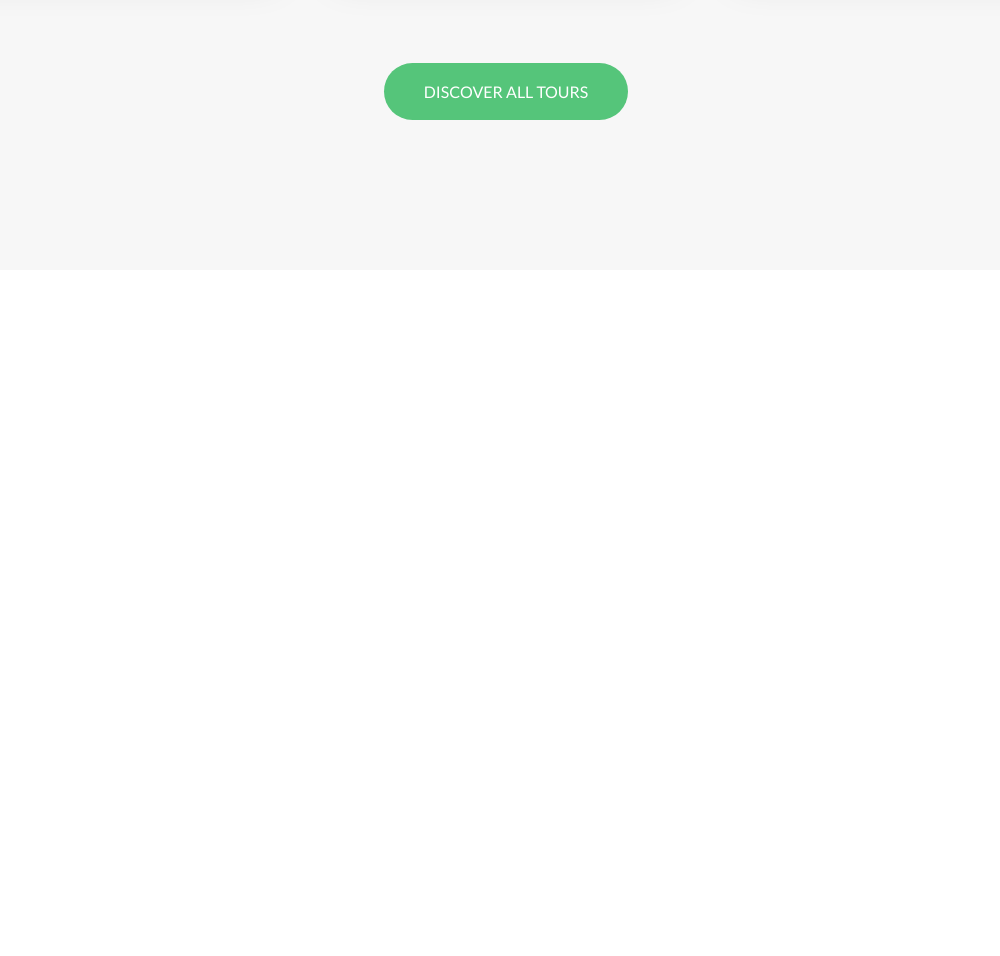
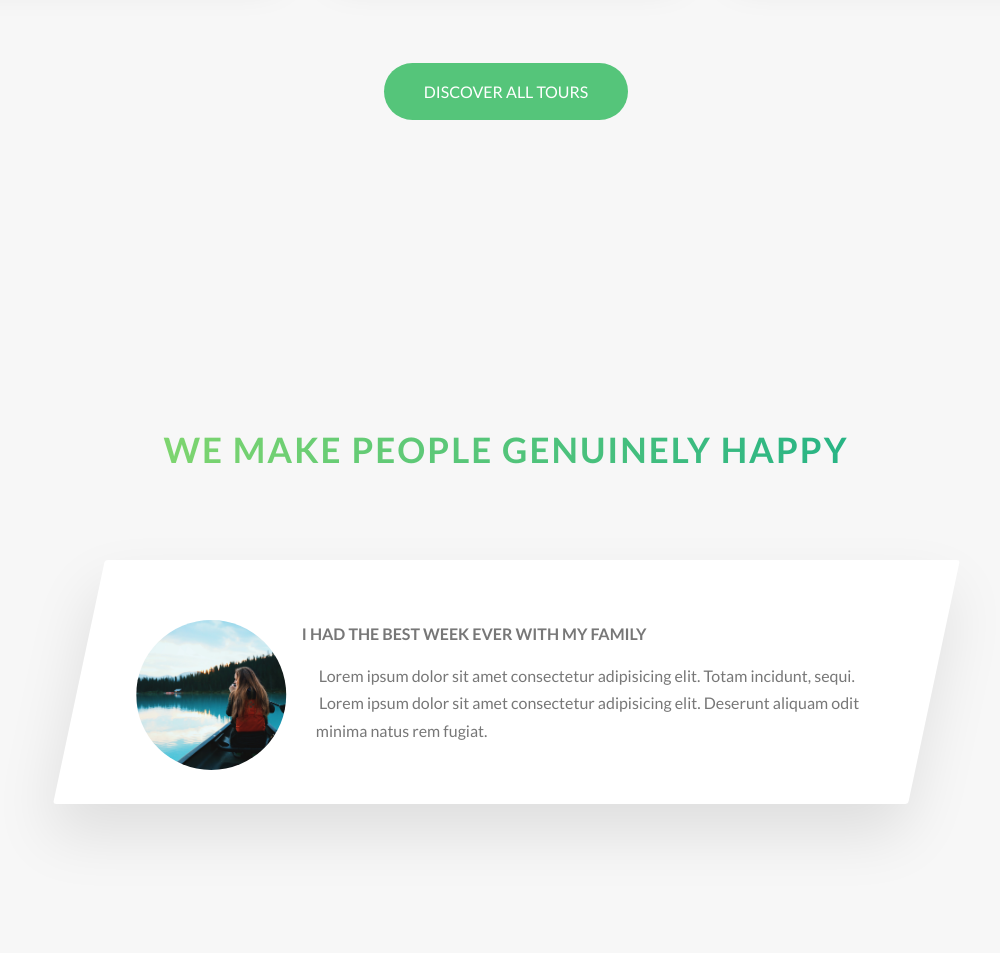
Before and after one commit to dmgimhana/naturetours, a website: page index.html in a window 1280 px wide. Shown: the part 3059-4015 px from the top of the page, without its empty margins (134-1134 px from the left). Before the commit the page ends 3359 px from the top, so only its background shows below. Drawn offline with Linux system fonts and the light colour scheme.

Commit message:
story section 1

```diff
--- a/index.html
+++ b/index.html
@@ -231,6 +231,32 @@
           <a href="#" class="btn btn--green">Discover all tours</a>
         </div>
       </section>
+      <div class="section-stories">
+        <div class="u-center-text u-margin-bottom-big">
+          <h2 class="heading-secondary">We make people genuinely happy</h2>
+        </div>
+        <div class="row">
+          <div class="story">
+            <figure class="story__shape">
+              <img
+                src="img/nat-8.jpg"
+                alt="Person on a tour"
+                class="story__img"
+              />
+            </figure>
+            <div class="story__text">
+              <div class="heading-tertiary u-margin-bottom-small">
+                I had the best week ever with my family
+              </div>
+              <p>
+                Lorem ipsum dolor sit amet consectetur adipisicing elit. Totam
+                incidunt, sequi. Lorem ipsum dolor sit amet consectetur
+                adipisicing elit. Deserunt aliquam odit minima natus rem fugiat.
+              </p>
+            </div>
+          </div>
+        </div>
+      </div>
     </main>
   </body>
 </html>
--- /dev/null
+++ b/sass/components/_story.scss
@@ -0,0 +1,30 @@
+.story {
+  width: 75%;
+  margin: 0 auto;
+  box-shadow: 0 3rem 6rem rgba($color-black, 0.1);
+  background-color: $color-white;
+  border-radius: 3px;
+  padding: 6rem;
+  padding-left: 9rem;
+  font-size: $default-font-size;
+  transform: skewX(-12deg);
+
+  &__shape {
+    width: 15rem;
+    height: 15rem;
+    float: left;
+    -webkit-shape-outside: circle(50% at 50% 50%);
+    shape-outside: circle(50% at 50% 50%);
+    -webkit-clip-path: circle(50% at 50% 50%);
+    clip-path: circle(50% at 50% 50%);
+    transform: translateX(-3rem) skewX(12deg);
+  }
+
+  &__img {
+    height: 100%;
+  }
+
+  &__text {
+    transform: skewX(12deg);
+  }
+}
--- a/sass/main.scss
+++ b/sass/main.scss
@@ -11,6 +11,7 @@
 @import "components/card";
 @import "components/composition";
 @import "components/feature-box";
+@import "components/story";
 
 @import "layout/grid";
 @import "layout/header";
--- a/sass/pages/_home.scss
+++ b/sass/pages/_home.scss
@@ -26,3 +26,8 @@
   padding: 25rem 0 15rem 0;
   margin-top: -10rem;
 }
+
+.section-stories {
+  padding: 15rem 0;
+  background-color: $color-grey-light-1;
+}
```
Also changed, not shown: css/style.css.
